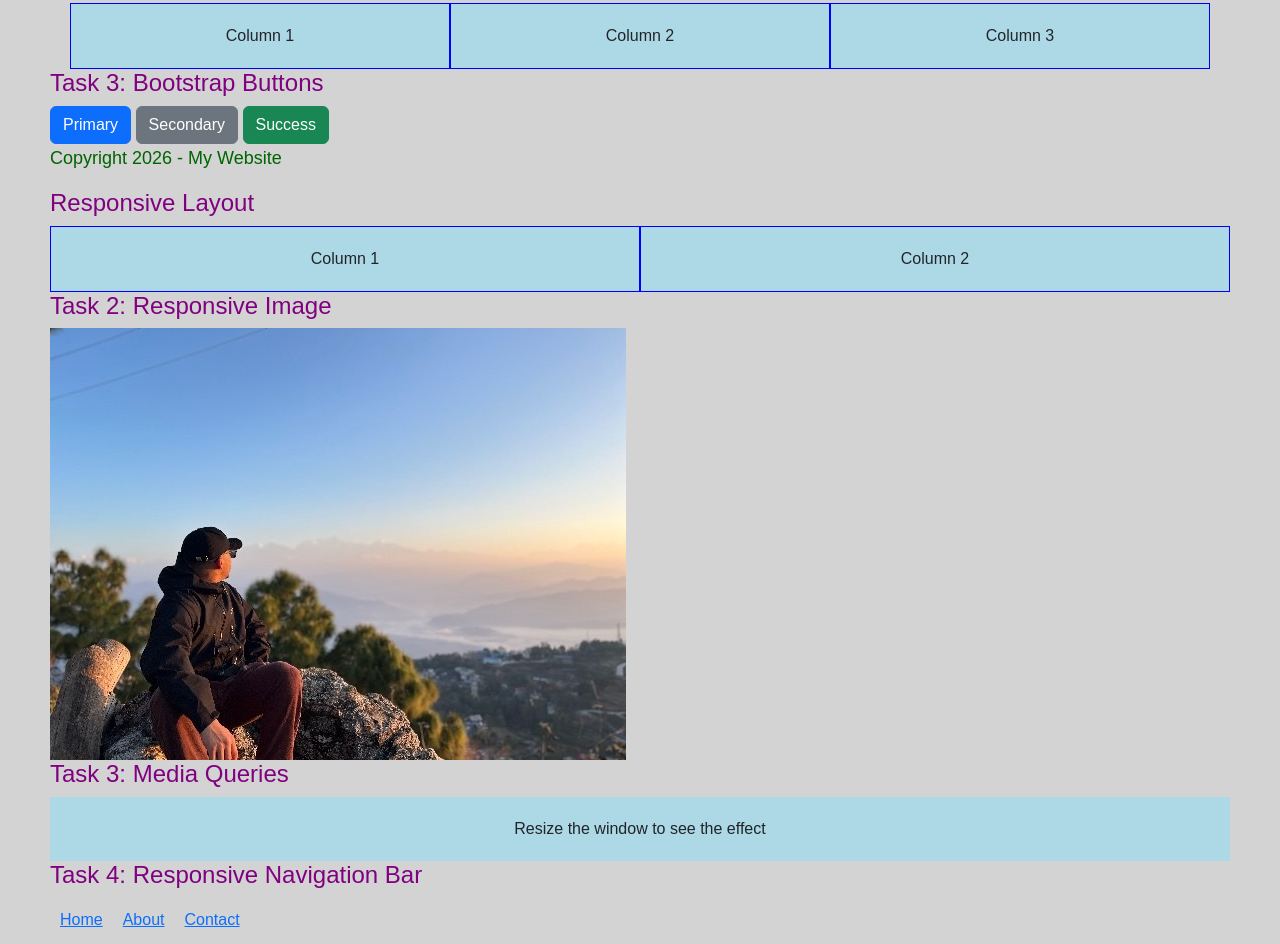
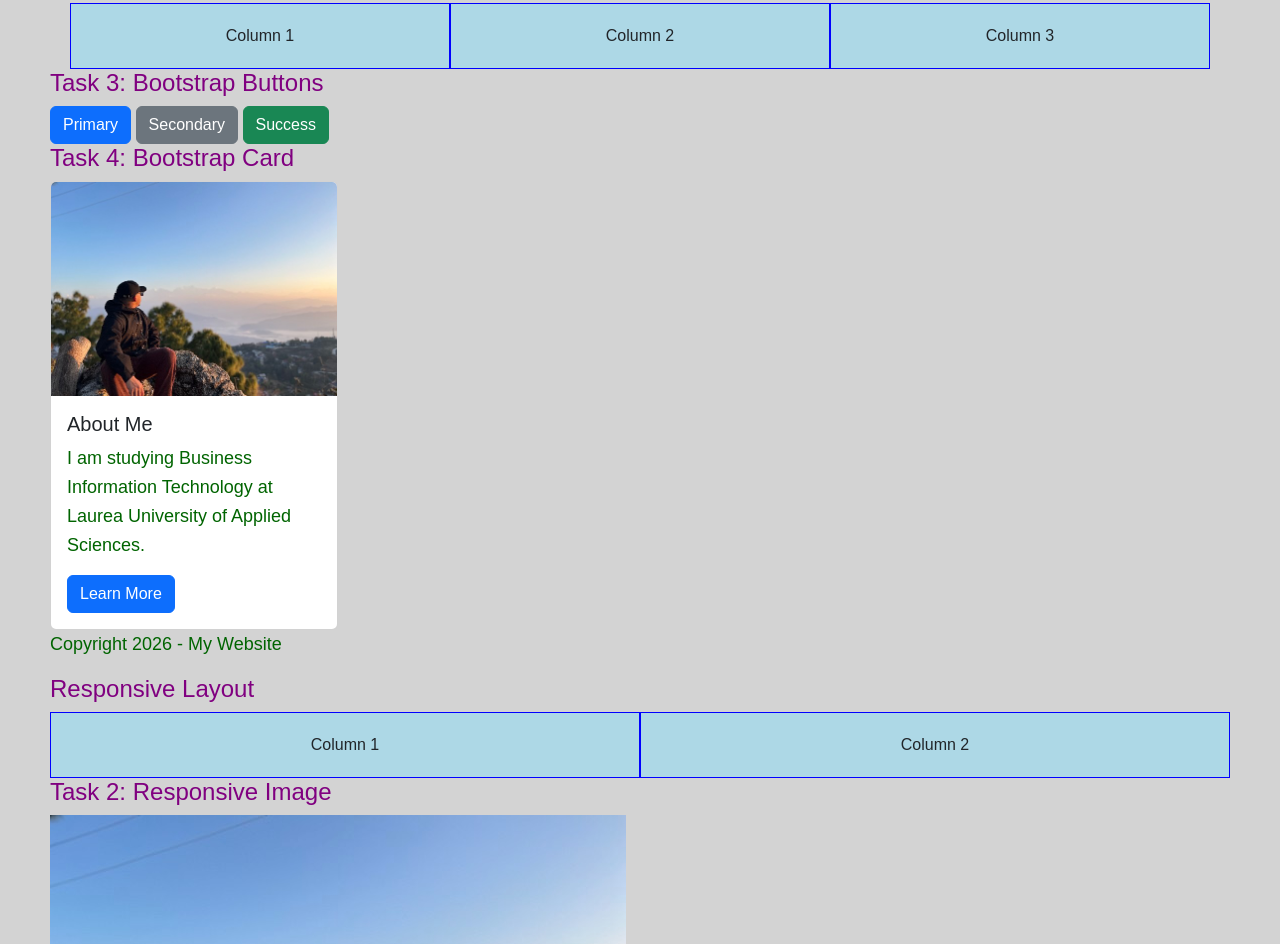
Before and after one commit to Shuvamss/website_dev_course_autumn_2026, a plain HTML site: page WS06/index.html in a window 1280 px wide. Shown: the part 3480-4424 px from the top of the page. Drawn offline with nearby package versions, Linux system fonts and the light colour scheme.

Commit message:
Added bootstrap card

```diff
--- a/WS06/index.html
+++ b/WS06/index.html
@@ -221,6 +221,24 @@
 <button class="btn btn-primary">Primary</button>
 <button class="btn btn-secondary">Secondary</button>
 <button class="btn btn-success">Success</button>
+<!-- Workshop 6 - Task 4: Bootstrap Card -->
+
+<h2>Task 4: Bootstrap Card</h2>
+
+<div class="card" style="width: 18rem;">
+    <img src="images/jj.jpeg" class="card-img-top" alt="My Photo">
+
+    <div class="card-body">
+        <h5 class="card-title">About Me</h5>
+
+        <p class="card-text">
+            I am studying Business Information Technology
+            at Laurea University of Applied Sciences.
+        </p>
+
+        <a href="#about" class="btn btn-primary">Learn More</a>
+    </div>
+</div>
 
 </main>
 
```
